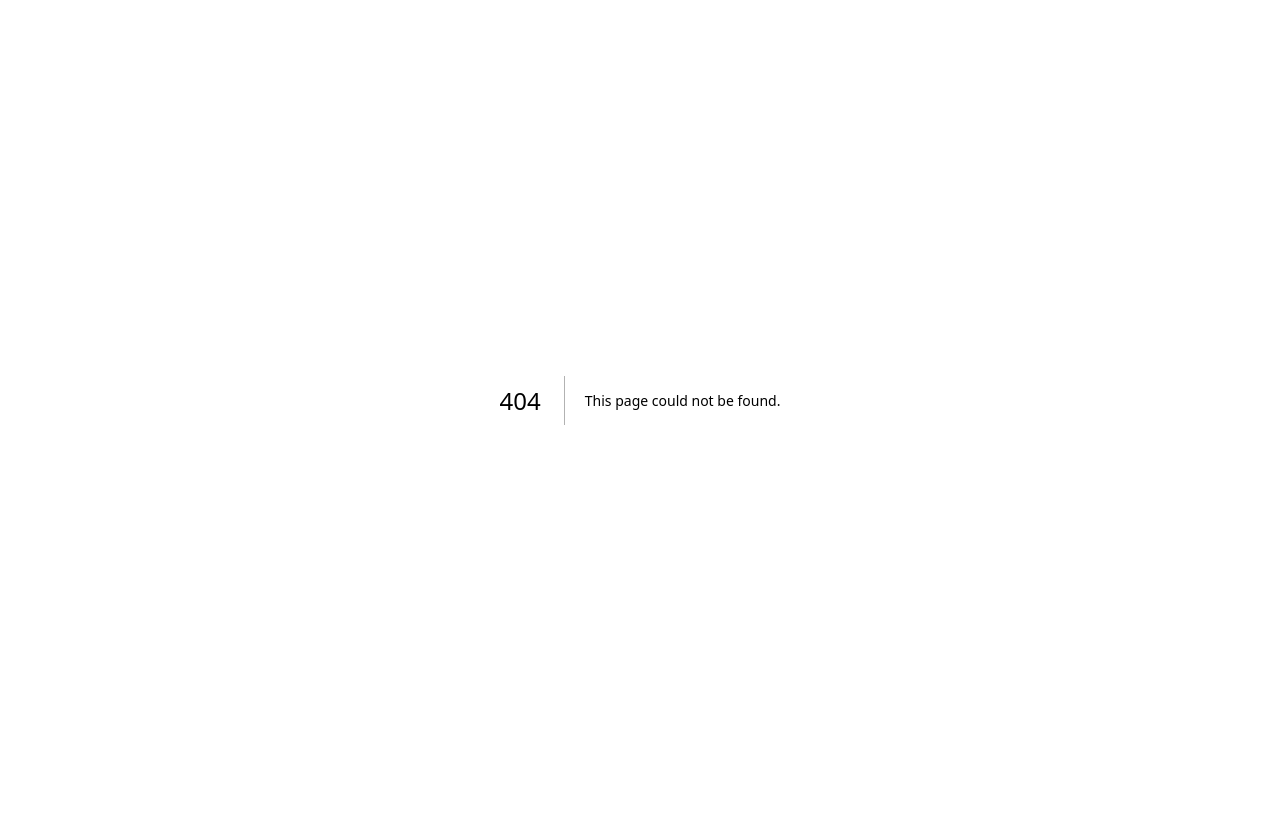
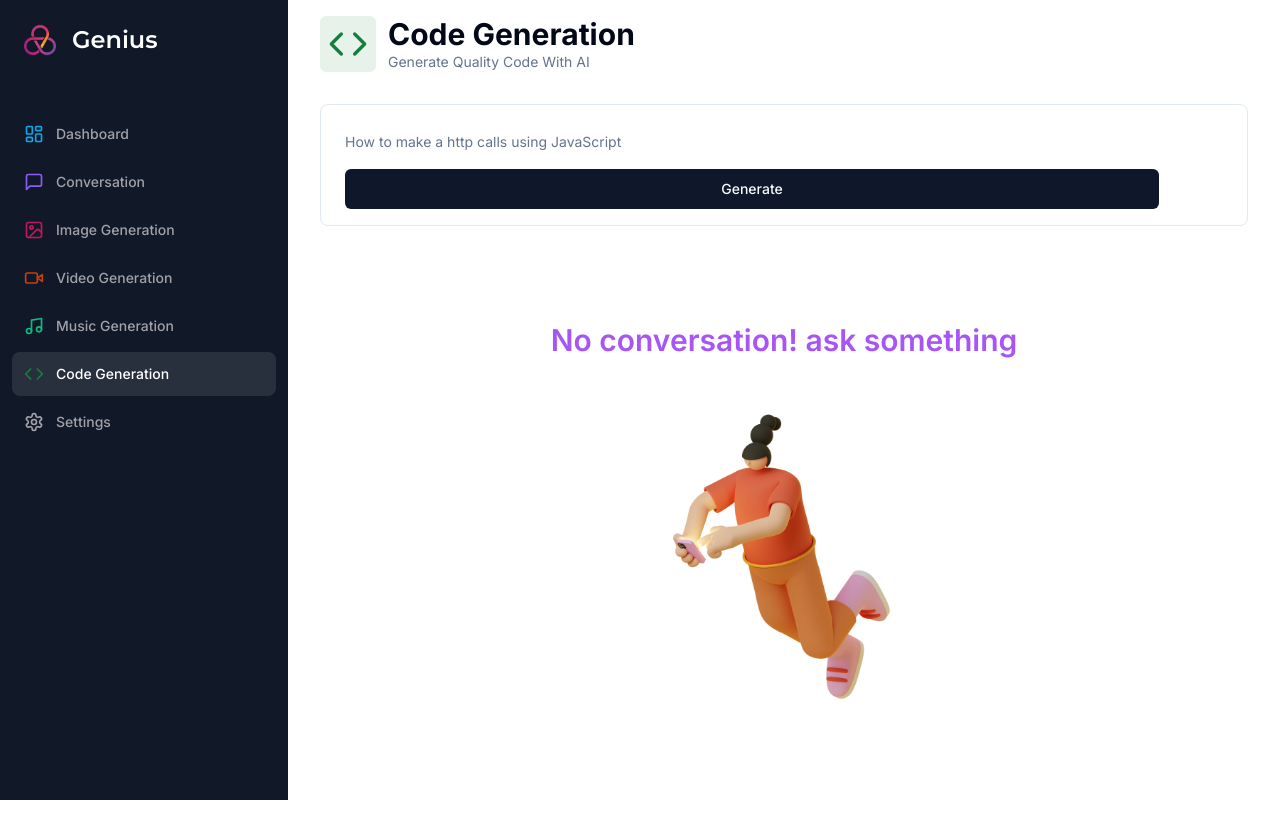
Before and after one commit to BibhabenduMukherjee/Generative-ai-web-nextjs, a Next.js app: page /code in a window 1280 px wide. Before the commit this address had no page. Before the commit the page ends 800 px from the top, so only its background shows below. Built offline with nearby package versions, Linux system fonts and the light colour scheme.

Commit message:
code generation done

```diff
--- /dev/null
+++ b/app/(dashboard)/(routes)/code/constants.ts
@@ -0,0 +1,6 @@
+import * as z from "zod"
+export const formSchema = z.object({
+    prompt : z.string().min(1 , {
+        message: "Prompt is required"
+    })
+})
--- /dev/null
+++ b/app/(dashboard)/(routes)/code/page.tsx
@@ -0,0 +1,126 @@
+"use client"
+import axios from "axios"
+import {Heading} from '@/components/heading'
+import {Code } from 'lucide-react'
+import {useForm} from "react-hook-form"
+import React, { useState } from 'react'
+import * as z from "zod"
+import { Form, FormControl, FormField, FormItem } from '@/components/ui/form'
+import {zodResolver} from "@hookform/resolvers/zod"
+import { formSchema } from './constants'
+import { Input } from '@/components/ui/input'
+import { Button } from '@/components/ui/button'
+import { useRouter } from "next/navigation"
+import { ChatCompletionRequestMessage } from "openai"
+import Empty from "@/components/Empty"
+import Loader from "@/components/Loader"
+import { cn } from "@/lib/utils"
+import UserAvatar from "@/components/user-avatar"
+import BotAvatar from "@/components/bot.avatar"
+import ReactMarkdown from "react-markdown"
+function CodePage() {
+  const [messages , setMessages] = useState<ChatCompletionRequestMessage[]>([])
+  const router= useRouter()
+  const form = useForm<z.infer<typeof formSchema>>({
+    resolver : zodResolver(formSchema),
+     defaultValues : {
+      prompt : ""
+    }
+  });
+  const isLoading  = form.formState.isSubmitting;
+
+  const onSubmit = async (values : z.infer<typeof formSchema>) =>{
+   console.log(values);
+   try{
+    const userMessage:ChatCompletionRequestMessage = {
+      role : "user",
+      content : values.prompt
+    }
+    const newMessages = [...messages, userMessage]
+    const response = await axios.post("/api/code" ,{
+      messages : newMessages
+    })
+    setMessages((current) => [...current , userMessage , response.data])
+
+   }catch(err)
+   {
+    console.log(err)
+  }
+    finally {
+      router.refresh();
+    }
+   }
+   console.log(messages);
+
+  return (
+    <div>
+        <Heading title = "Code Generation"
+        description='Generate Quality Code With AI'
+         icon={Code} iconColor ="text-green-700"
+         bgColor = "bg-green-700/10"/>
+
+        <div className = 'px-4 lg:px-8'>
+         <Form {...form}>
+          <form onSubmit={form.handleSubmit(onSubmit)}
+          className = 'rounded-lg border w-full p-4 px-3 md:px-6 peer-focus-within:shadow-sm grid grid-cols-2 gap-2'
+          >
+            <FormField name = "prompt" render = {({field})=>(
+              <FormItem className= 'col-span-12 lg:col-span-10'>
+              <FormControl className= 'm-0 p-0'>
+               <Input
+               disabled = {isLoading}
+               {...field}
+               placeholder= "How to make a http calls using JavaScript"
+               className = 'border-0 outline-none focus-visible:ring-0 focus-visible:ring-transparent'
+               />
+              </FormControl>
+              </FormItem>
+            )}/>
+             <Button disabled = {isLoading} className= 'col-span-12 lg:col-span-2 w-full' size={"icon"}>Generate</Button>
+          </form>
+         </Form>
+
+        </div>
+        <div className = 'space-y-4 mt-4 '>
+
+        {isLoading && (
+          <div className = 'p-8 rounded-lg w-full flex items-center justify-center bg-muted'>
+            <Loader/>
+          </div>
+        )}
+
+
+           {messages.length === 0 && !isLoading && (
+           <Empty label="No conversation! ask something "/>
+           )}
+           <div className = 'flex flex-col gap-y-4'>
+
+            {messages.map((message) => (<div key = {message.content}
+            className= {cn("p-4 w-full flex flex-start gap-x-8 rounded-lg" , message.role === "user" ? "bg-white border max-w-5xl mx-auto border-black/10" : "bg-muted  max-w-5xl mx-auto" )}
+            >
+
+              {message.role === "user" ?   <UserAvatar/> : <BotAvatar/>}
+
+            <ReactMarkdown
+            components={{
+              pre : ({node , ...props}) =>(
+                <div className = 'overflow-auto w-full my-2 bg-black/10 p-2 rounded-lg'>
+                  <pre {...props}></pre>
+                </div>
+              ),
+              code : ({node , ...props}) =>(
+                <code className= 'bg-black/10 rounded-lg p-1' {...props}></code>
+              )
+            }}
+            className="text-sm overflow-hidden leading-7"
+            >
+              {message.content || ""}
+            </ReactMarkdown>
+            </div>))}
+           </div>
+        </div>
+    </div>
+  )
+}
+
+export default CodePage
--- /dev/null
+++ b/app/api/code/route.ts
@@ -0,0 +1,32 @@
+import { auth } from "@clerk/nextjs";
+import { NextResponse } from "next/server";
+import {ChatCompletionRequestMessage, Configuration , OpenAIApi} from "openai"
+const configuration = new Configuration({
+    apiKey : process.env.OPENAI_API_KEY
+})
+const openai = new OpenAIApi(configuration)
+const insmg : ChatCompletionRequestMessage = {
+    role : "system",
+    content : "You are a code generator made using openai and Bibhabendu's development skills. You must answer only in markdown code snippets. Use code comments for explanation"
+}
+export async function POST(req : Request, res : Response){
+    try {
+
+        const {userId} = auth();
+        const body = await req.json();
+        const {messages} = body;
+        if(!userId) return new NextResponse("UnAuthorized" , {status:401})
+        if(!configuration.apiKey) return new NextResponse("OpenAI API key not configured" , {status:500})
+        if(!messages) return new NextResponse("Messages are required" , {status:400})
+
+        const response = await openai.createChatCompletion({
+            model : "gpt-3.5-turbo",
+            messages: [insmg, ...messages]
+        })
+        return NextResponse.json(response.data.choices[0].message)
+    }catch(err){
+        console.log("[CODE_ERROR]" , err);
+        return new NextResponse("Internal error" , {status:500})
+
+    }
+}
--- a/middleware.ts
+++ b/middleware.ts
@@ -2,7 +2,7 @@ import { authMiddleware } from "@clerk/nextjs";
 
 // specify which one should be public
 export default authMiddleware({
-    publicRoutes : ["/" , "/dashboard"]
+    publicRoutes : ["/" , "/sign-in"]
 });
 
 export const config = {
--- a/package.json
+++ b/package.json
@@ -31,6 +31,7 @@
     "react": "18.2.0",
     "react-dom": "18.2.0",
     "react-hook-form": "^7.45.2",
+    "react-markdown": "^8.0.7",
     "tailwind-merge": "^1.14.0",
     "tailwindcss": "3.3.3",
     "tailwindcss-animate": "^1.0.6",
```
Also changed, not shown: 1 other file (tests, documents, lock files or other folders).
